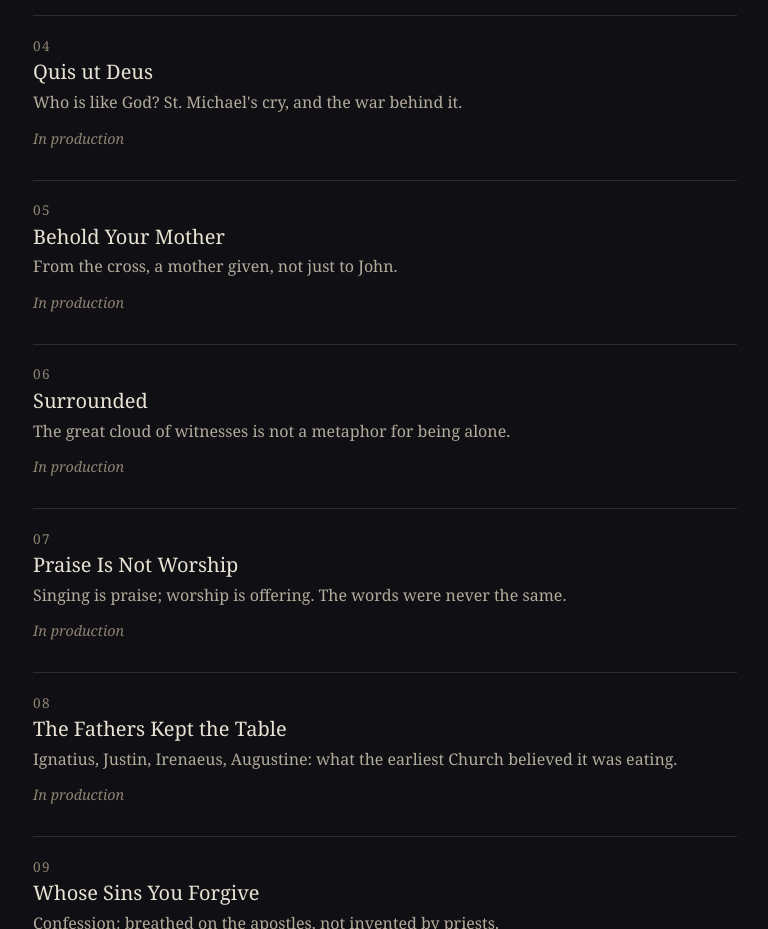
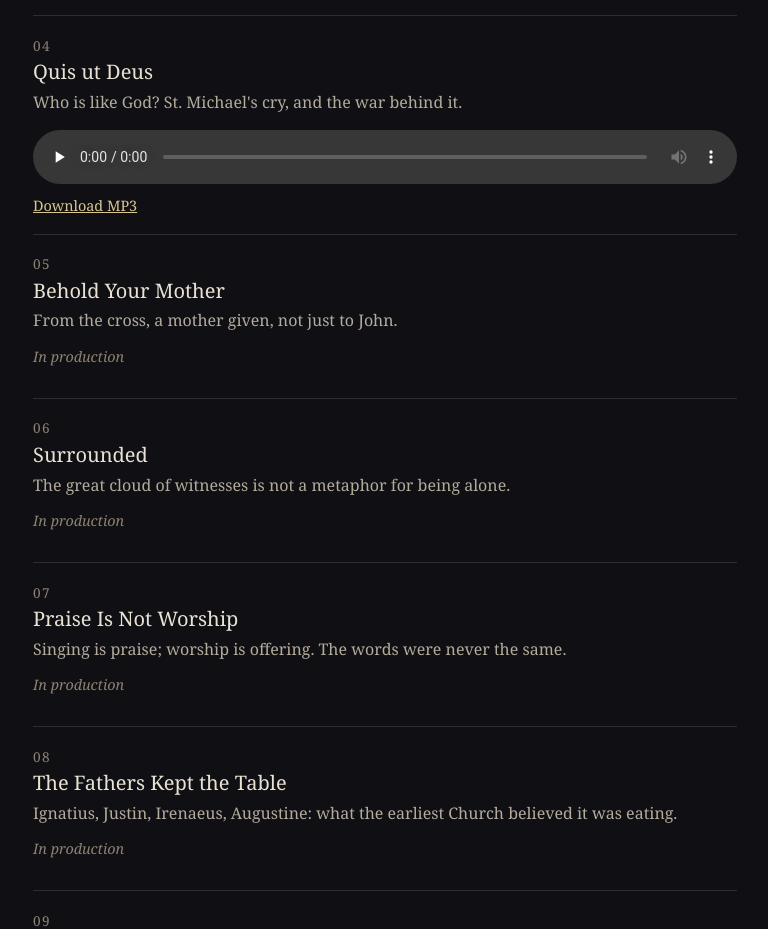
Before and after one commit to beelievernet/beeliever-music, a plain HTML site: page index.html in a window 1280 px wide. Shown: the part 865-1794 px from the top of the page, without its empty margins (255-1023 px from the left). Drawn offline with Linux system fonts and the light colour scheme.

Commit message:
Track 4 live: Quis ut Deus release MP3 added, player wired (page v3)

```diff
--- a/index.html
+++ b/index.html
@@ -61,7 +61,8 @@
       <span class="num">04</span>
       <h2>Quis ut Deus</h2>
       <p class="about">Who is like God? St. Michael's cry, and the war behind it.</p>
-      <p class="soon">In production</p>
+      <audio controls preload="none" src="audio/04-quis-ut-deus.mp3"></audio>
+      <a class="dl" href="audio/04-quis-ut-deus.mp3" download>Download MP3</a>
     </li>
     <li>
       <span class="num">05</span>
```
Also changed, not shown: audio/README.txt, 1 other file.
